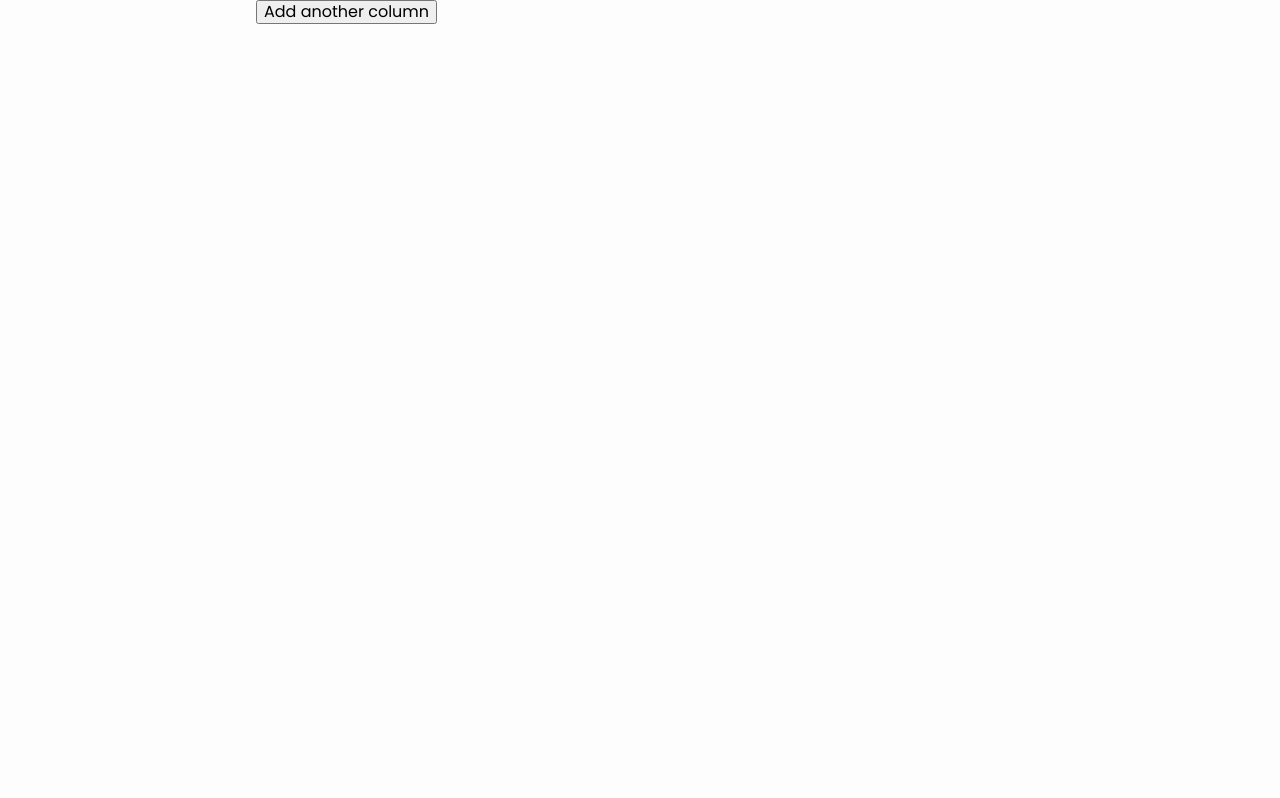
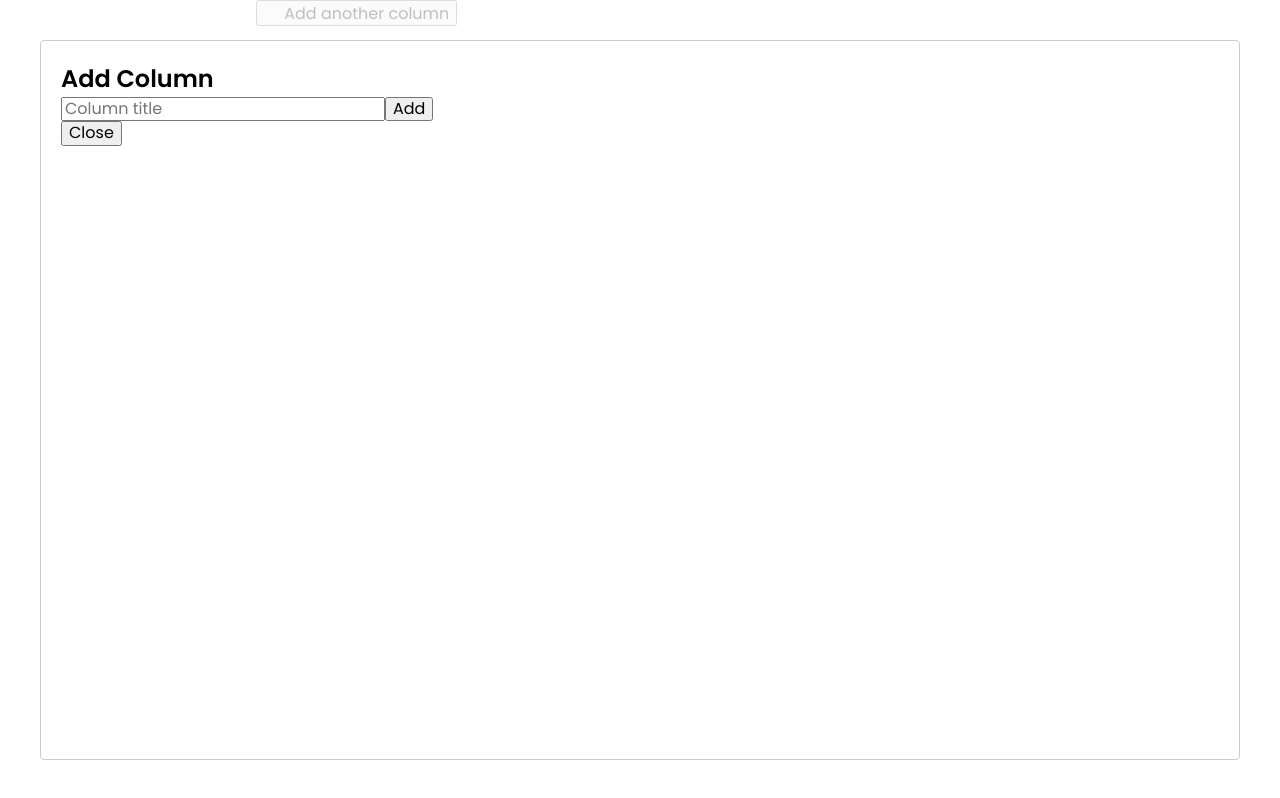
Before and after one commit to OleksandrLukomskyi/task-pro, a React (Vite) app: page /home/1 in a window 1280 px wide. Both pictures are taken after a click on the button "Add another column". Built offline with nearby package versions, Linux system fonts and the light colour scheme.

Commit message:
update2.0
add new component columns, and apdate MainDashBoard

```diff
--- a/package.json
+++ b/package.json
@@ -20,6 +20,7 @@
     "react": "^18.2.0",
     "react-dom": "^18.2.0",
     "react-hook-form": "^7.51.5",
+    "react-modal": "^3.16.1",
     "react-redux": "^9.1.2",
     "react-router-dom": "^6.23.1",
     "redux-persist": "^6.0.0",
--- a/src/components/Btn/Btn.jsx
+++ b/src/components/Btn/Btn.jsx
@@ -1,5 +1,5 @@
-export default function Btn({children}) {
+export default function Btn({children, onClick}) {
     return (
-        <button>{children}</button>
+        <button onClick={onClick}>{children}</button>
     )
 }
--- /dev/null
+++ b/src/components/Column/Column.jsx
@@ -0,0 +1,31 @@
+import Btn from "../Btn/Btn";
+import { useState } from "react";
+
+export default function Column({column, onDelete, onEdit}) {
+
+    const [isEditing, setIsEditing] = useState(false);
+    const [newTitle, setNewTitle] = useState(column.title);
+
+    const handleSaveEdit = () => {
+        onEdit(column._id, newTitle);
+        setIsEditing(false);
+    };
+
+    return (
+        <div className="column">
+            {isEditing ? (
+                <div>
+                    <input
+                        type="text"
+                        value={newTitle}
+                        onChange={(e) => setNewTitle(e.target.value)}
+                    />
+                    <button onClick={handleSaveEdit}>Save</button>
+                </div>
+            ) : (
+                <h3 onDoubleClick={() => setIsEditing(true)}>{column.title}</h3>
+            )}
+            <button onClick={() => onDelete(column._id)}>Delete</button>
+        </div>
+    );
+}
--- a/src/components/MainDashboard/MainDashboard.jsx
+++ b/src/components/MainDashboard/MainDashboard.jsx
@@ -1,12 +1,78 @@
+import { useState } from "react";
+import { useDispatch, useSelector } from "react-redux";
+import { createColumn, deleteColumn, editColumn } from "../../redux/columns/slice";
 import Btn from "../Btn/Btn";
+import Modal from 'react-modal';
+import Column from "../Column/Column";
+import css from "./MainDashboard.module.css"
+
+
+Modal.setAppElement('#root');
 
 export default function MainDashboard()  {
 
+  const [isModalOpen, setIsModalOpen] = useState(false);
+  const [newColumnTitle, setNewColumnTitle] = useState('');
+  const dispatch = useDispatch();
+  const columns = useSelector(state => state.columns.items);
+
+
+  const handleAddColumn = () => {
+    if(newColumnTitle.trim()) {
+        dispatch(createColumn({ title: newColumnTitle }));
+        setNewColumnTitle("");
+        setIsModalOpen(false);
+    }
+  };
+
+  const handleDeleteColumn = (_id) => {
+     dispatch(deleteColumn(_id))
+  };
+
+  const handleEditColumn = (_id, title) => {
+    dispatch(editColumn({_id, title}))
+  };
 
     return (
-    <div>
-        <div> <Btn>Add another column</Btn> </div>
+        <div>
 
-     </div>
+            {columns.map((column => (
+            <Column
+            key={column.id}
+            column={column}
+            onDelete={handleDeleteColumn}
+            onEdit={handleEditColumn}
+            />
+            )))}
+
+            <Btn onClick={() => setIsModalOpen(true)}> <svg className={css.icon_plus}>
+            <use xlinkHref="#icon-plus" />
+              </svg> Add another column </Btn>
+
+            <Modal
+            isOpen={isModalOpen}
+            onRequestClose={() => setIsModalOpen(false)}
+            contentLabel="Add Column"
+            >
+                <h2>Add Column</h2>
+                <form
+                onSubmit={(e) => {
+                    e.preventDefault();
+                    handleAddColumn();
+                }}>
+
+                <input
+                type="text"
+                value={newColumnTitle}
+                onChange={(e) => {
+                    setNewColumnTitle(e.target.value)
+                }}
+                placeholder="Column title"
+                />
+               <button type="submit">Add</button>
+                </form>
+                <button onClick={() => setIsModalOpen(false)}>Close</button>
+            </Modal>
+        </div>
     )
 }
--- a/src/components/MainDashboard/MainDashboard.module.css
+++ b/src/components/MainDashboard/MainDashboard.module.css
@@ -0,0 +1,8 @@
+.icon_plus {
+    display: inline-block;
+    width: 1em;
+    height: 1em;
+    stroke-width: 0;
+    stroke: currentColor;
+    fill: currentColor;
+  }
--- a/src/redux/columns/slice.js
+++ b/src/redux/columns/slice.js
@@ -90,3 +90,4 @@ const columnSlice = createSlice({
 });
 
 export const columnReducer = columnSlice.reducer;
+export { createColumn, fetchColumns, getColumn, deleteColumn, editColumn };
--- a/src/redux/store.js
+++ b/src/redux/store.js
@@ -2,6 +2,7 @@ import { configureStore } from "@reduxjs/toolkit";
 import { filtersReducer } from "./filters/slice";
 import { authReducer } from "./auth/slice";
 import { boardReducer } from "./boards/slice";
+import { columnReducer } from "./columns/slice";
 import {
   persistStore,
   persistReducer,
@@ -27,6 +28,7 @@ export const store = configureStore({
     auth: persistedAuthReducer,
     boards: boardReducer,
     filters: filtersReducer,
+    columns: columnReducer,
   },
   middleware: (getDefaultMiddleware) =>
     getDefaultMiddleware({
```
Also changed, not shown: src/components/Column/Column.module.css (added), 1 other file (tests, documents, lock files or other folders).
